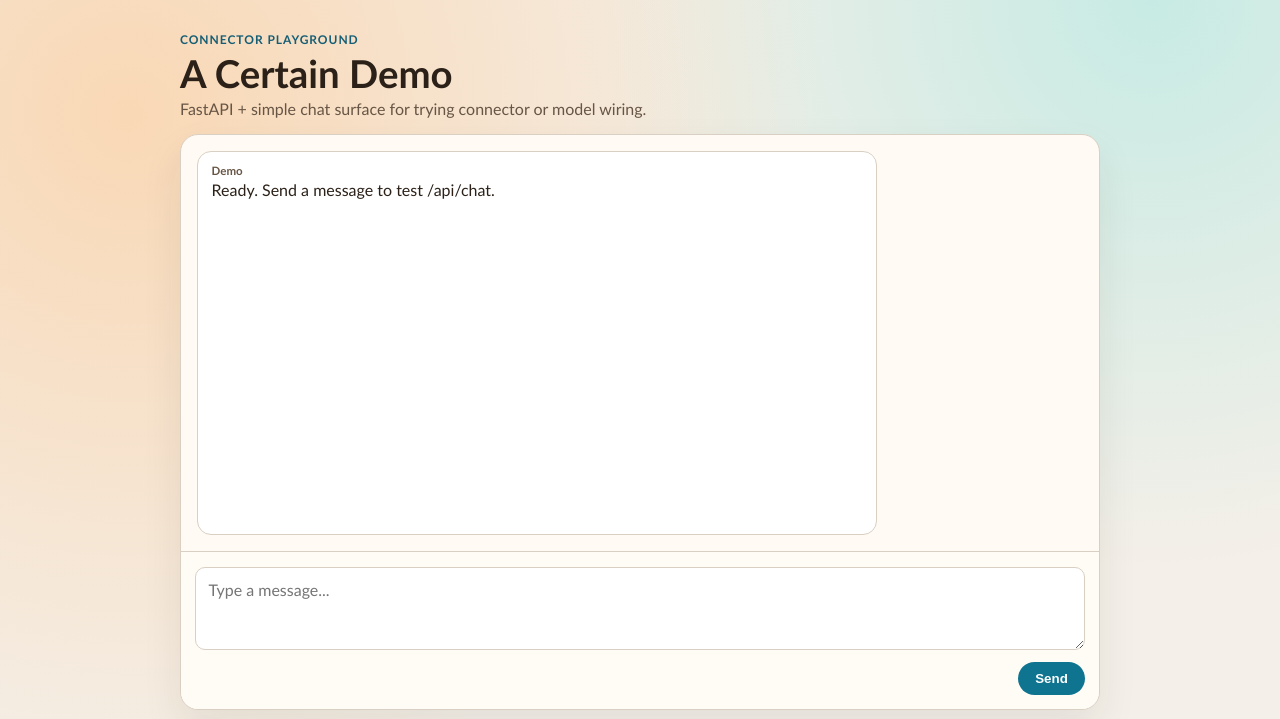
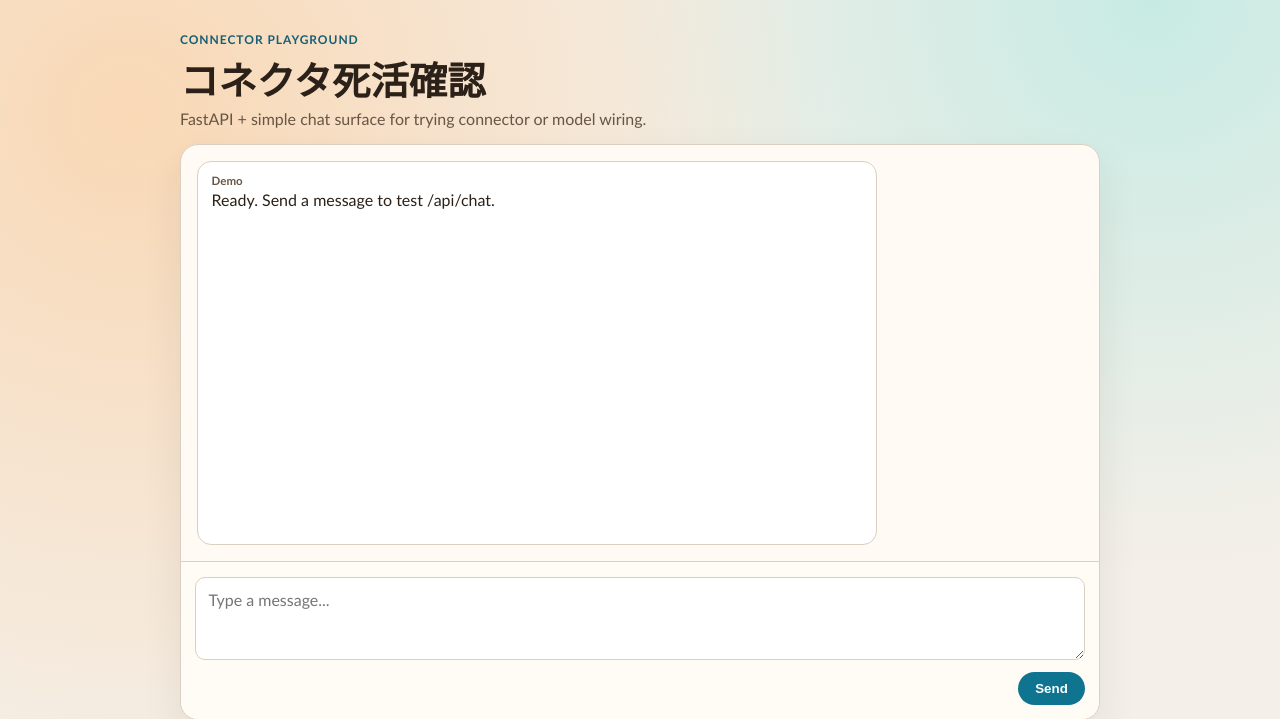
Before and after one commit to seiyashima/a-certain-demo, a FastAPI app: page / in a window 1280 px wide. Shown: the top 719 px of the page. Run offline with FastAPI, Linux system fonts and the light colour scheme.

Commit message:
Rename app title to コネクタ死活確認

```diff
--- a/templates/index.html
+++ b/templates/index.html
@@ -3,14 +3,14 @@
   <head>
     <meta charset="UTF-8" />
     <meta name="viewport" content="width=device-width, initial-scale=1.0" />
-    <title>A Certain Demo</title>
+    <title>コネクタ死活確認</title>
     <link rel="stylesheet" href="/static/styles.css" />
   </head>
   <body>
     <main class="layout">
       <header class="hero">
         <p class="eyebrow">Connector playground</p>
-        <h1>A Certain Demo</h1>
+        <h1>コネクタ死活確認</h1>
         <p class="subtext">
           FastAPI + simple chat surface for trying connector or model wiring.
         </p>
```
